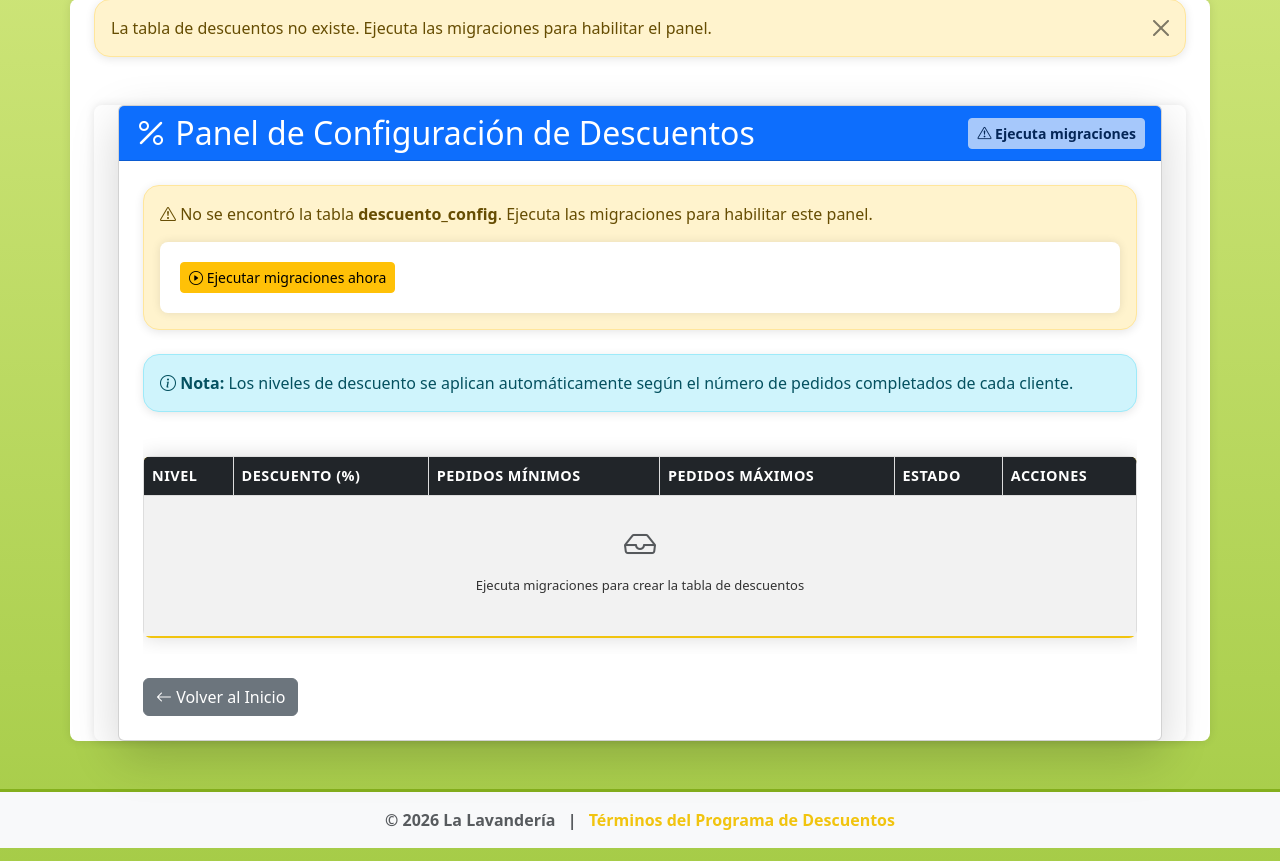
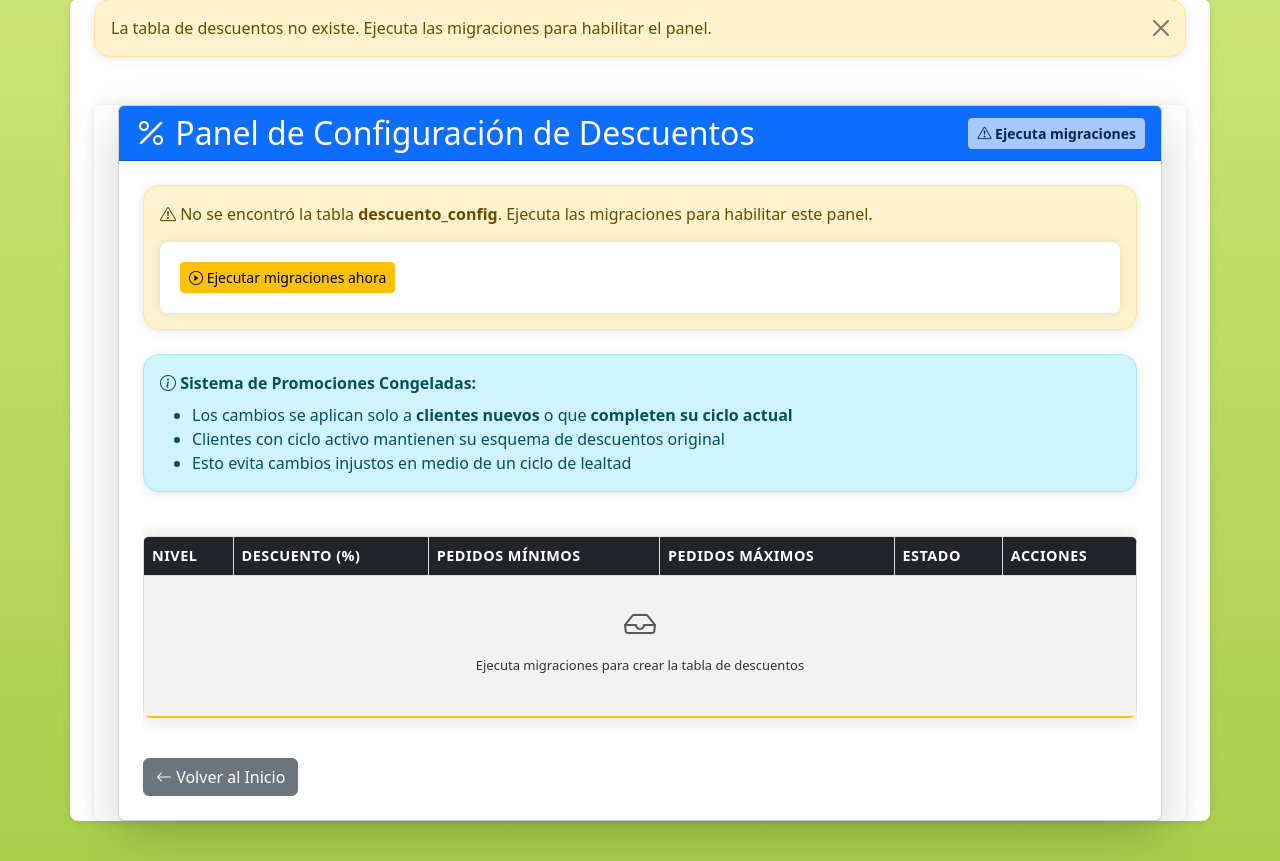
Before and after one commit to Fabianxxo27/La-Lavanderia, a Flask app: page /admin/configurar-descuentos in a window 1280 px wide. Shown: the part 126-987 px from the top of the page. Run offline with Flask 3, Linux system fonts and the light colour scheme; a user stored in the database is signed in; some libraries are stand-ins or nearby versions.

Commit message:
fix: Habilitar edición de promociones y arreglar botón registro rápido
PROBLEMAS RESUELTOS:
1. Botón 'Cliente no encontrado? Regístralo Aquí' no funcionaba
   - Causa: e.preventDefault() en JavaScript bloqueaba el modal de Bootstrap
   - Solución: Eliminar event listener redundante, Bootstrap maneja el modal automáticamente

2. Botones de Editar/Eliminar promociones no aparecían
   - Causa: Template usaba variable 'tabla_ok' que no existe (fue renombrada)
   - Solución: Cambiar todas las referencias a 'tabla_descuentos_existe'

3. Mensajes de confirmación poco claros al editar promociones
   - Solución: Agregar mensaje explícito que cambios solo afectan clientes nuevos

CAMBIOS:
- templates/clientes.html: Eliminar preventDefault en botón registro rápido
- templates/admin_configurar_descuentos.html:
  * Cambiar tabla_ok  tabla_descuentos_existe (3 lugares)
  * Agregar alerta explicativa del sistema de esquemas congelados
- app.py:
  * crear_descuento(): Mensaje claro sobre aplicación a clientes nuevos
  * editar_descuento(): Mensaje claro sobre aplicación a clientes nuevos

RESULTADO:
 Admin puede editar/eliminar niveles de promoción
 Cambios se aplican SOLO a clientes nuevos o que completen ciclo
 Clientes con ciclo activo mantienen su esquema original
 Botón de registro rápido funciona correctamente

```diff
--- a/app.py
+++ b/app.py
@@ -1404,7 +1404,7 @@ def crear_descuento():
             "a": activo
         }, commit=True)
 
-        flash(f'Nivel de descuento "{nivel}" creado exitosamente.', 'success')
+        flash(f'Nivel de descuento "{nivel}" creado exitosamente. Se aplicará a CLIENTES NUEVOS o que completen su ciclo actual.', 'success')
     except Exception as e:
         flash(f'Error al crear descuento: {e}', 'danger')
 
@@ -1459,7 +1459,7 @@ def editar_descuento(id_config):
             "id": id_config
         }, commit=True)
 
-        flash(f'Nivel de descuento "{nivel}" actualizado exitosamente.', 'success')
+        flash(f'Nivel de descuento "{nivel}" actualizado exitosamente. Los cambios se aplicarán solo a CLIENTES NUEVOS o que completen su ciclo actual.', 'success')
     except Exception as e:
         flash(f'Error al editar descuento: {e}', 'danger')
 
--- a/templates/admin_configurar_descuentos.html
+++ b/templates/admin_configurar_descuentos.html
@@ -37,8 +37,12 @@
                     {% endif %}
 
                     <div class="alert alert-info mb-4">
-                        <i class="bi bi-info-circle"></i> <strong>Nota:</strong> Los niveles de descuento se aplican automáticamente
-                        según el número de pedidos completados de cada cliente.
+                        <i class="bi bi-info-circle"></i> <strong>Sistema de Promociones Congeladas:</strong>
+                        <ul class="mb-0 mt-2">
+                            <li>Los cambios se aplican solo a <strong>clientes nuevos</strong> o que <strong>completen su ciclo actual</strong></li>
+                            <li>Clientes con ciclo activo mantienen su esquema de descuentos original</li>
+                            <li>Esto evita cambios injustos en medio de un ciclo de lealtad</li>
+                        </ul>
                     </div>
 
                     <div class="table-responsive">
@@ -71,7 +75,7 @@
                                             {% endif %}
                                         </td>
                                         <td>
-                                            {% if tabla_ok %}
+                                            {% if tabla_descuentos_existe %}
                                             <button class="btn btn-sm btn-warning"
                                                     data-bs-toggle="modal"
                                                     data-bs-target="#editarDescuentoModal{{ d[0] }}">
@@ -146,7 +150,7 @@
                                         <td colspan="6" class="text-center text-muted py-4">
                                             <i class="bi bi-inbox" style="font-size: 2rem;"></i>
                                             <p class="mt-2">
-                                                {% if tabla_ok %}
+                                                {% if tabla_descuentos_existe %}
                                                 No hay niveles de descuento configurados
                                                 {% else %}
                                                 Ejecuta migraciones para crear la tabla de descuentos
```
Also changed, not shown: templates/clientes.html (+2 -10 lines), 1 other file.
